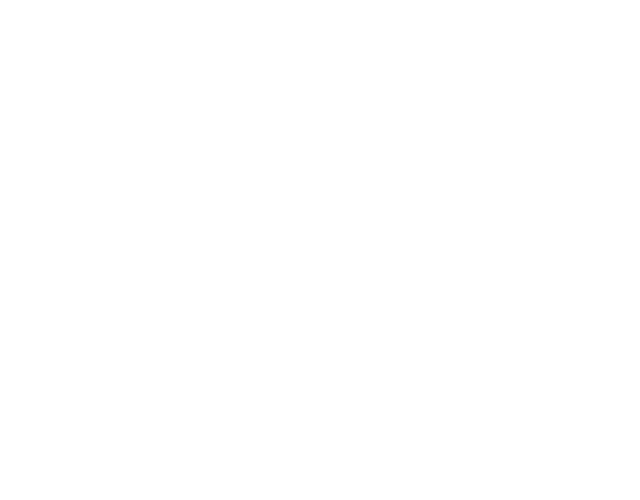
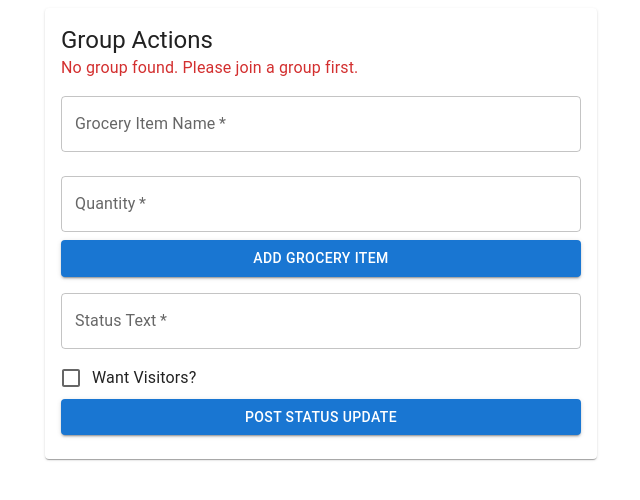
Before and after one commit to WiestL/RoomSync, a React (Create React App) app in the folder frontend/: page /edit in a window 1280 px wide. Before the commit this address had no page. Shown: the top 500 px of the page, without its empty margins (319-959 px from the left). Built offline with nearby package versions, Linux system fonts and the light colour scheme.

Commit message:
got adding grocery items on frontend working

```diff
--- a/frontend/src/App.js
+++ b/frontend/src/App.js
@@ -7,7 +7,8 @@
 import RegisterPage from './pages/RegisterPage';
 import GroupPage from './pages/GroupPage';
 import LoginPage from './pages/LoginPage';
-import HomePage from './pages/HomePage'; // Make sure this import is correct
+import HomePage from './pages/HomePage';
+import EditPage from './pages/EditPage'; // Make sure this import is correct
 // Import other pages...
 
 function App() {
@@ -18,6 +19,7 @@
         <Route path="/" element={<HomePage />} />
         <Route path="/register" element={<RegisterPage />} />
         <Route path="/groups" element={<GroupPage />} />
+        <Route path="/edit" element={<EditPage />} />
         {/* Define routes for other pages using `element` prop */}
       </Routes>
     </Router>
--- a/frontend/src/contexts/UserContext.js
+++ b/frontend/src/contexts/UserContext.js
@@ -7,23 +7,30 @@
         // Initially, we do not know the user state until we check localStorage
         return null;
     });
+    const [groupId, setGroupId] = useState(null);  // Manage group ID state
     const [loading, setLoading] = useState(true);  // Initial state is loading
 
     useEffect(() => {
         const storedUserData = localStorage.getItem('user');
+        const storedGroupId = localStorage.getItem('groupId');  // Potentially store group ID in local storage
+
         if (storedUserData) {
             setUser(JSON.parse(storedUserData));  // Set user if found in localStorage
         }
-        setLoading(false);  // Set loading to false regardless of user presence
+        if (storedGroupId) {
+            setGroupId(storedGroupId);  // Set groupId from localStorage
+        }
+        setLoading(false);  // Set loading to false regardless of user or group presence
     }, []);
 
-    // Log to check if the user is being loaded properly
+    // Log to check if the user and group are being loaded properly
     useEffect(() => {
         console.log("Loaded user from storage:", user);
-    }, [user]);
+        console.log("Loaded groupId from storage:", groupId);
+    }, [user, groupId]);
 
     return (
-        <UserContext.Provider value={{ user, setUser, loading }}>
+        <UserContext.Provider value={{ user, setUser, groupId, setGroupId, loading }}>
             {children}
         </UserContext.Provider>
     );
--- /dev/null
+++ b/frontend/src/pages/EditPage.js
@@ -0,0 +1,132 @@
+import React, { useState, useEffect } from 'react';
+import { addGroceryItem, postStatusUpdate } from '../services/editService';
+import {
+  Box,
+  Button,
+  TextField,
+  Typography,
+  FormControlLabel,
+  Checkbox,
+  CircularProgress,
+  Container,
+  Card,
+  CardContent
+} from '@mui/material';
+
+const EditPage = () => {
+  const [groceryName, setGroceryName] = useState('');
+  const [quantity, setQuantity] = useState('');
+  const [statusText, setStatusText] = useState('');
+  const [wantVisitors, setWantVisitors] = useState(false);
+  const [error, setError] = useState('');
+  const [loading, setLoading] = useState(false);
+  const [storedGroupId, setStoredGroupId] = useState(null);
+
+  useEffect(() => {
+    // Immediately log the current state of 'groupDetails' in local storage
+    console.log('Current groupDetails in storage:', localStorage.getItem('groupDetails'));
+
+    // Try to parse the 'groupDetails' and set the groupId state
+    const storedGroupDetails = JSON.parse(localStorage.getItem('groupDetails'));
+    if (storedGroupDetails && storedGroupDetails.groupId) {
+      setStoredGroupId(storedGroupDetails.groupId);
+    } else {
+      // Log an error if no groupId found in local storage
+      console.error('No groupId found in local storage');
+      setError('No group found. Please join a group first.');
+    }
+  }, []);
+
+  const handleAddGroceryItem = async (event) => {
+    event.preventDefault();
+    setLoading(true);
+    setError('');
+    try {
+      const result = await addGroceryItem(storedGroupId, groceryName, parseInt(quantity));
+      console.log('Item added successfully:', result);
+      setGroceryName('');
+      setQuantity('');
+      setError('');
+    } catch (error) {
+      console.error('Failed to add grocery item:', error);
+      setError('Failed to add item. Please try again.');
+    } finally {
+      setLoading(false);
+    }
+  };
+
+  const handlePostStatusUpdate = async (event) => {
+    event.preventDefault();
+    setLoading(true);
+    setError('');
+    try {
+      const result = await postStatusUpdate(storedGroupId, statusText, wantVisitors);
+      console.log('Status posted successfully:', result);
+      setStatusText('');
+      setWantVisitors(false);
+      setError('');
+    } catch (error) {
+      console.error('Failed to post status update:', error);
+      setError('Failed to post status. Please try again.');
+    } finally {
+      setLoading(false);
+    }
+  };
+
+  return (
+    <Container component="main" maxWidth="sm">
+      <Card>
+        <CardContent>
+          <Typography component="h1" variant="h5">
+            Group Actions
+          </Typography>
+          {error && <Typography color="error">{error}</Typography>}
+          {loading && <CircularProgress />}
+          <form onSubmit={handleAddGroceryItem}>
+            <TextField
+              margin="normal"
+              fullWidth
+              label="Grocery Item Name"
+              type="text"
+              value={groceryName}
+              onChange={e => setGroceryName(e.target.value)}
+              required
+            />
+            <TextField
+              margin="normal"
+              fullWidth
+              label="Quantity"
+              type="number"
+              value={quantity}
+              onChange={e => setQuantity(e.target.value)}
+              required
+            />
+            <Button type="submit" fullWidth variant="contained" color="primary" disabled={loading}>
+              Add Grocery Item
+            </Button>
+          </form>
+          <form onSubmit={handlePostStatusUpdate}>
+            <TextField
+              margin="normal"
+              fullWidth
+              label="Status Text"
+              type="text"
+              value={statusText}
+              onChange={e => setStatusText(e.target.value)}
+              required
+            />
+            <FormControlLabel
+              control={<Checkbox checked={wantVisitors} onChange={e => setWantVisitors(e.target.checked)} />}
+              label="Want Visitors?"
+            />
+            <Button type="submit" fullWidth variant="contained" color="primary" disabled={loading}>
+              Post Status Update
+            </Button>
+          </form>
+        </CardContent>
+      </Card>
+    </Container>
+  );
+};
+
+export default EditPage;
--- /dev/null
+++ b/frontend/src/services/editService.js
@@ -0,0 +1,40 @@
+import axiosApiInstance from '../api/axios'
+
+// Function to add a new grocery item
+export const addGroceryItem = async (groupId, itemName, quantity) => {
+  try {
+    const response = await axiosApiInstance.post(`/groups/${groupId}/items`, { itemName, quantity });
+    return response.data;
+  } catch (error) {
+    console.error('Error adding grocery item:', error);
+    throw error;
+  }
+};
+
+// Function to post a new status update
+export const postStatusUpdate = async (statusText, wantVisitors) => {
+  try {
+    const response = await axiosApiInstance.post(`/status`, { statusText, wantVisitors });
+    return response.data;
+  } catch (error) {
+    console.error('Error posting status update:', error);
+    throw error;
+  }
+};
+
+// Function to delete a grocery item
+export const deleteGroceryItem = async (groupId, itemId) => {
+  try {
+    const response = await axiosApiInstance.delete(`/groups/${groupId}/items/${itemId}`);
+    return response.data;
+  } catch (error) {
+    console.error('Error deleting grocery item:', error);
+    throw error;
+  }
+};
+
+export default {
+  addGroceryItem,
+  postStatusUpdate,
+  deleteGroceryItem
+};
```
Also changed, not shown: frontend/src/pages/GroupPage.js (+29 -38 lines), 1 other file (tests, documents, lock files or other folders).
